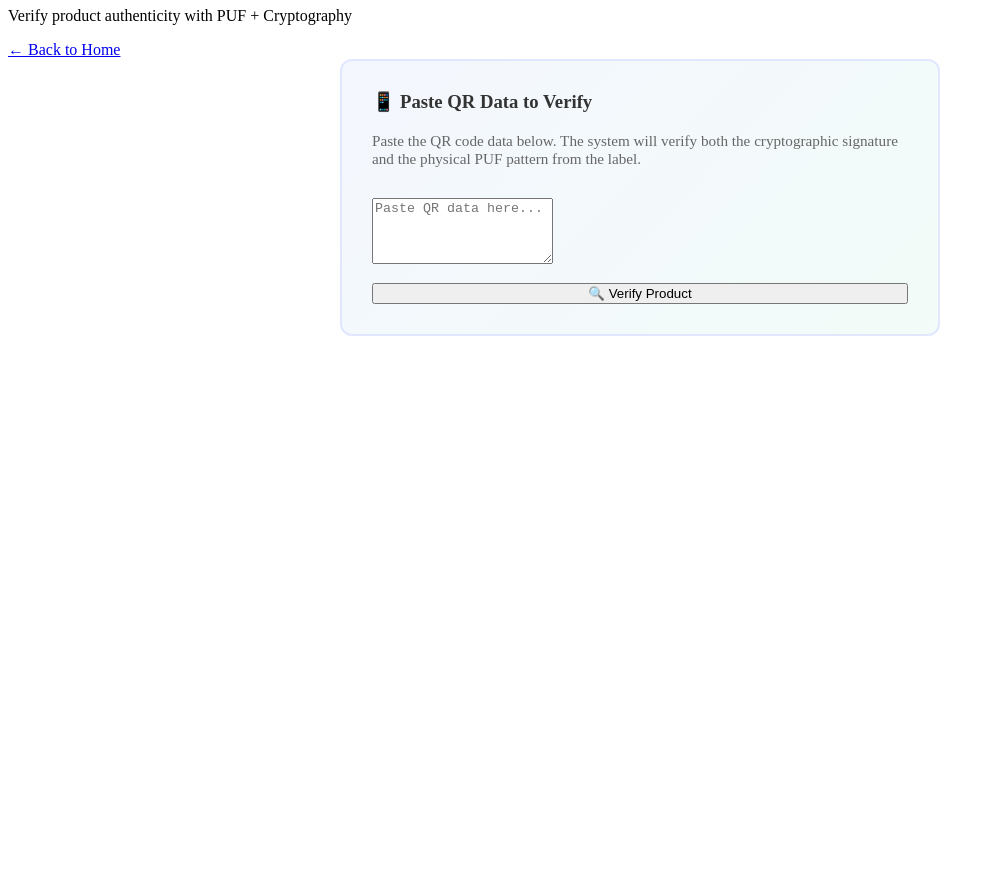
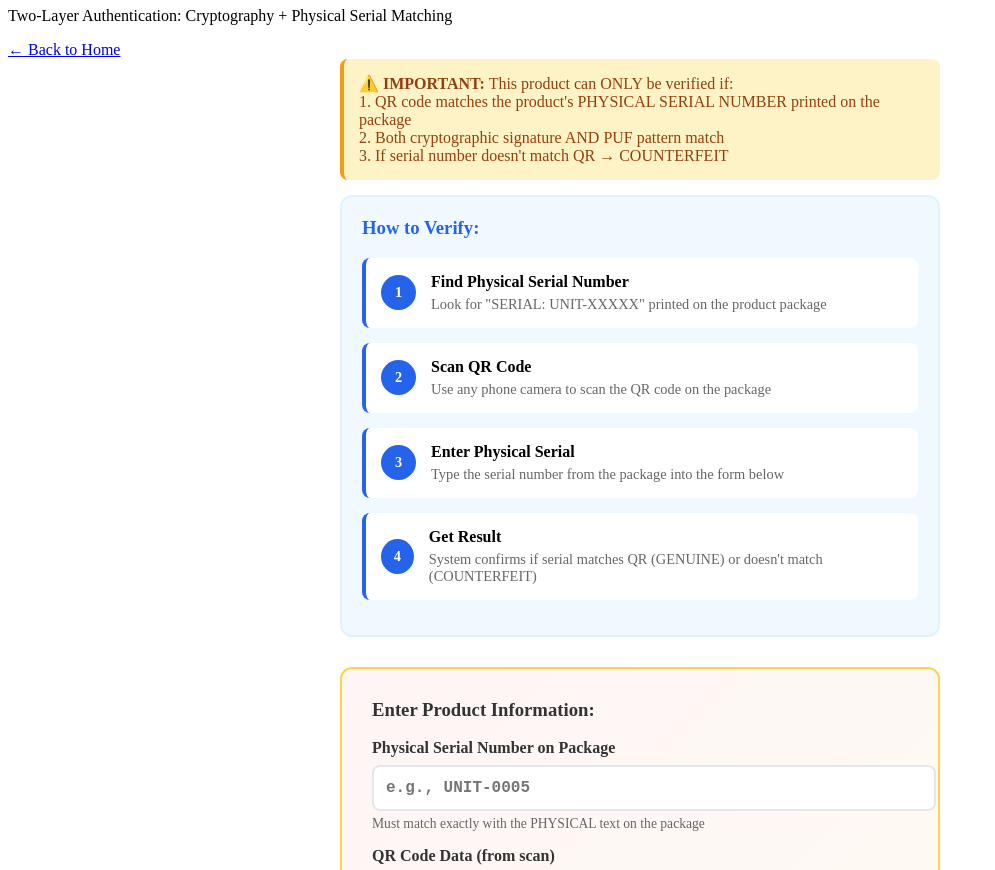
Before and after one commit to TheVishvesh/firstscanit-demo, a plain HTML site: page frontend/scan.html in a window 1280 px wide. Shown: the part 74-944 px from the top of the page, without its empty margins (0-995 px from the left). Before the commit the page ends 800 px from the top, so only its background shows below. Drawn offline with Linux system fonts and the light colour scheme.

Commit message:
Revise scan page layout and verification instructions
Updated the scan page to enhance user guidance and verification process.

```diff
--- a/frontend/scan.html
+++ b/frontend/scan.html
@@ -5,26 +5,136 @@
   <meta name="viewport" content="width=device-width, initial-scale=1.0">
   <title>Scan QR - FirstScanIt</title>
   <link rel="stylesheet" href="style.css">
+  <style>
+    .serial-input-section {
+      background: linear-gradient(135deg, rgba(239, 68, 68, 0.05) 0%, rgba(245, 158, 11, 0.05) 100%);
+      padding: 30px;
+      border-radius: 12px;
+      border: 2px solid #fcd34d;
+      margin-bottom: 20px;
+    }
+
+    .serial-warning {
+      background: #fef3c7;
+      padding: 15px;
+      border-radius: 8px;
+      border-left: 4px solid #f59e0b;
+      margin-bottom: 15px;
+      color: #92400e;
+    }
+
+    .verification-step {
+      display: flex;
+      align-items: center;
+      gap: 15px;
+      margin: 15px 0;
+      padding: 15px;
+      background: white;
+      border-radius: 8px;
+      border-left: 4px solid #2563eb;
+    }
+
+    .step-number {
+      display: flex;
+      align-items: center;
+      justify-content: center;
+      width: 35px;
+      height: 35px;
+      background: #2563eb;
+      color: white;
+      border-radius: 50%;
+      font-weight: 700;
+      font-size: 0.9rem;
+    }
+  </style>
 </head>
 <body>
   <div class="container">
     <header>
-      <h1>🔍 Scan QR Code</h1>
-      <p>Verify product authenticity with PUF + Cryptography</p>
+      <h1>🔍 Scan QR Code + Verify Serial</h1>
+      <p>Two-Layer Authentication: Cryptography + Physical Serial Matching</p>
       <a href="/" class="back-link">← Back to Home</a>
     </header>
 
     <main class="scan-page">
       <div style="max-width: 600px; margin: 0 auto;">
-        <div class="manual-entry" style="background: linear-gradient(135deg, rgba(37, 99, 235, 0.05) 0%, rgba(16, 185, 129, 0.05) 100%); padding: 30px; border-radius: 12px; border: 2px solid #e0e7ff;">
-          <h3 style="color: #333; margin-top: 0;">📱 Paste QR Data to Verify</h3>
-          <p style="color: #666; font-size: 0.95rem;">
-            Paste the QR code data below. The system will verify both the cryptographic signature
-            and the physical PUF pattern from the label.
-          </p>
-          <textarea id="manualQR" placeholder="Paste QR data here..." rows="4" style="margin: 15px 0;"></textarea>
-          <button onclick="verifyManual()" class="btn btn-primary" style="width: 100%;">
-            🔍 Verify Product
+
+        <!-- WARNING -->
+        <div class="serial-warning">
+          <strong>⚠️ IMPORTANT:</strong> This product can ONLY be verified if:
+          <br/>1. QR code matches the product's PHYSICAL SERIAL NUMBER printed on the package
+          <br/>2. Both cryptographic signature AND PUF pattern match
+          <br/>3. If serial number doesn't match QR → COUNTERFEIT
+        </div>
+
+        <!-- Verification Steps -->
+        <div style="background: #f0f9ff; padding: 20px; border-radius: 12px; margin-bottom: 30px; border: 2px solid #e0f2fe;">
+          <h3 style="color: #2563eb; margin-top: 0;">How to Verify:</h3>
+
+          <div class="verification-step">
+            <div class="step-number">1</div>
+            <div>
+              <strong>Find Physical Serial Number</strong>
+              <p style="margin: 5px 0 0 0; color: #666; font-size: 0.9rem;">
+                Look for "SERIAL: UNIT-XXXXX" printed on the product package
+              </p>
+            </div>
+          </div>
+
+          <div class="verification-step">
+            <div class="step-number">2</div>
+            <div>
+              <strong>Scan QR Code</strong>
+              <p style="margin: 5px 0 0 0; color: #666; font-size: 0.9rem;">
+                Use any phone camera to scan the QR code on the package
+              </p>
+            </div>
+          </div>
+
+          <div class="verification-step">
+            <div class="step-number">3</div>
+            <div>
+              <strong>Enter Physical Serial</strong>
+              <p style="margin: 5px 0 0 0; color: #666; font-size: 0.9rem;">
+                Type the serial number from the package into the form below
+              </p>
+            </div>
+          </div>
+
+          <div class="verification-step">
+            <div class="step-number">4</div>
+            <div>
+              <strong>Get Result</strong>
+              <p style="margin: 5px 0 0 0; color: #666; font-size: 0.9rem;">
+                System confirms if serial matches QR (GENUINE) or doesn't match (COUNTERFEIT)
+              </p>
+            </div>
+          </div>
+        </div>
+
+        <!-- Input Form -->
+        <div class="serial-input-section">
+          <h3 style="color: #333; margin-top: 0;">Enter Product Information:</h3>
+
+          <div style="margin-bottom: 15px;">
+            <label style="display: block; font-weight: 600; color: #333; margin-bottom: 8px;">
+              Physical Serial Number on Package
+            </label>
+            <input type="text" id="physicalSerial" placeholder="e.g., UNIT-0005"
+              style="width: 100%; padding: 12px; border: 2px solid #e5e7eb; border-radius: 8px; font-size: 1rem; font-family: monospace; font-weight: 600;">
+            <p style="color: #666; font-size: 0.85rem; margin: 5px 0 0 0;">Must match exactly with the PHYSICAL text on the package</p>
+          </div>
+
+          <div style="margin-bottom: 20px;">
+            <label style="display: block; font-weight: 600; color: #333; margin-bottom: 8px;">
+              QR Code Data (from scan)
+            </label>
+            <textarea id="manualQR" placeholder="Paste QR data here..." rows="3"
+              style="width: 100%; padding: 12px; border: 2px solid #e5e7eb; border-radius: 8px; font-size: 0.9rem; font-family: monospace;"></textarea>
+          </div>
+
+          <button onclick="verifyWithSerial()" class="btn btn-primary" style="width: 100%; padding: 14px; font-size: 1.1rem;">
+            🔒 Verify Product
           </button>
         </div>
 
```
